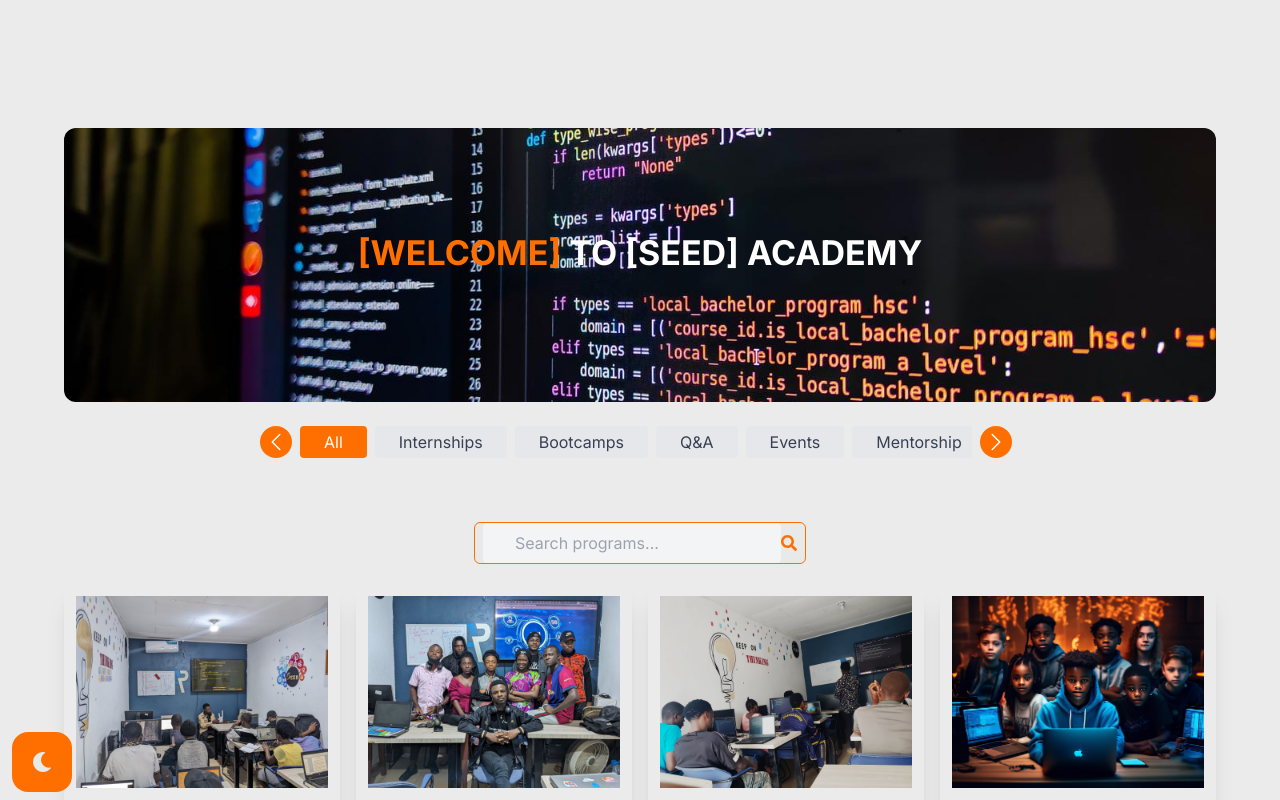
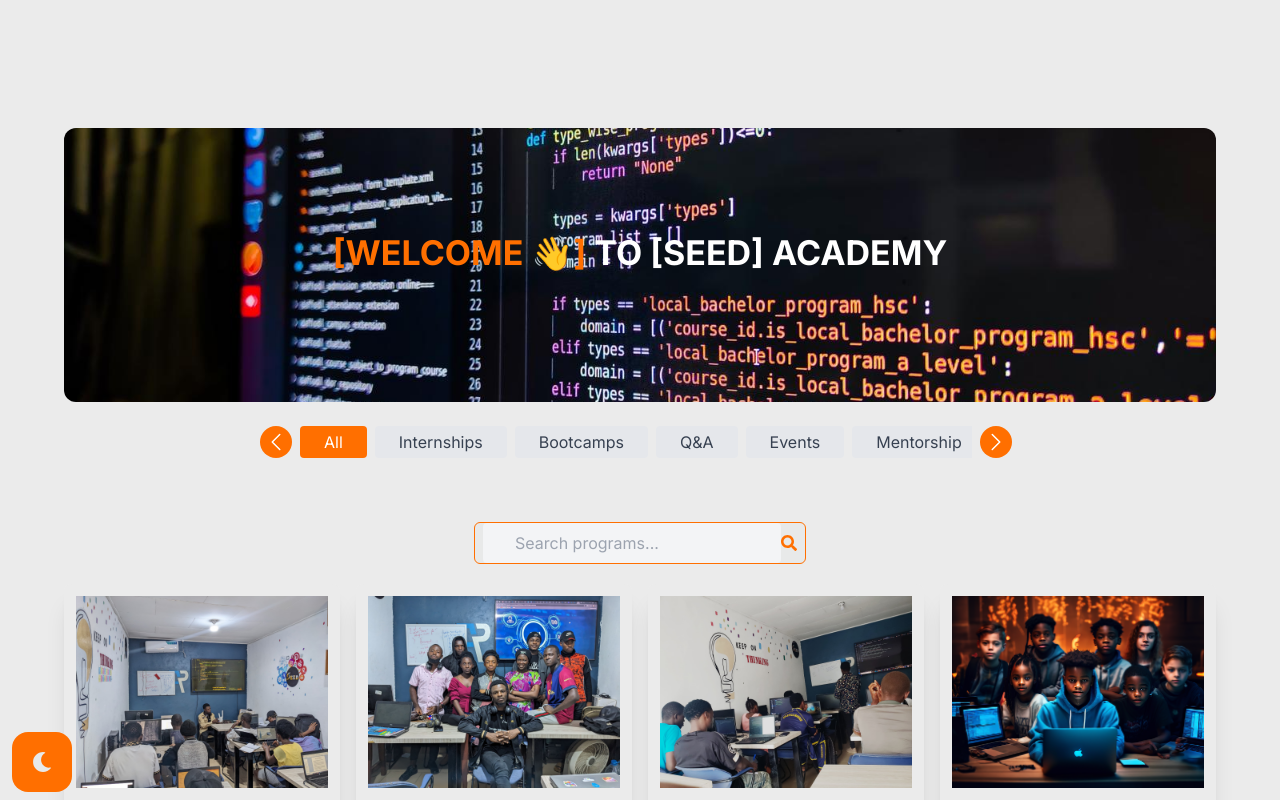
Before and after one commit to Fonyuygita/innovatewithseed, a Next.js app: page /student in a window 1280 px wide. Shown: the top 800 px of the page. Built offline with nearby package versions, Linux system fonts and the light colour scheme.

Commit message:
fixing register issues

```diff
--- a/app/student/page.tsx
+++ b/app/student/page.tsx
@@ -6,7 +6,7 @@ const page = () => {
         <div className='w-full min-h-screen mt-[8rem] '>
             <div className="flex-center relative min-h-[274px] w-[90%] mx-auto flex-col rounded-xl bg-banner bg-cover bg-center text-center">
                 <h1 className="sm:heading1 heading2 mb-6 text-center text-white ">
-                    <span className='text-primary-100 '>[WELCOME]</span> TO [SEED] ACADEMY
+                    <span className='text-primary-100 '>[WELCOME 👋]</span> TO [SEED] ACADEMY
                 </h1>
             </div>
             <ProgramsSection />
```
